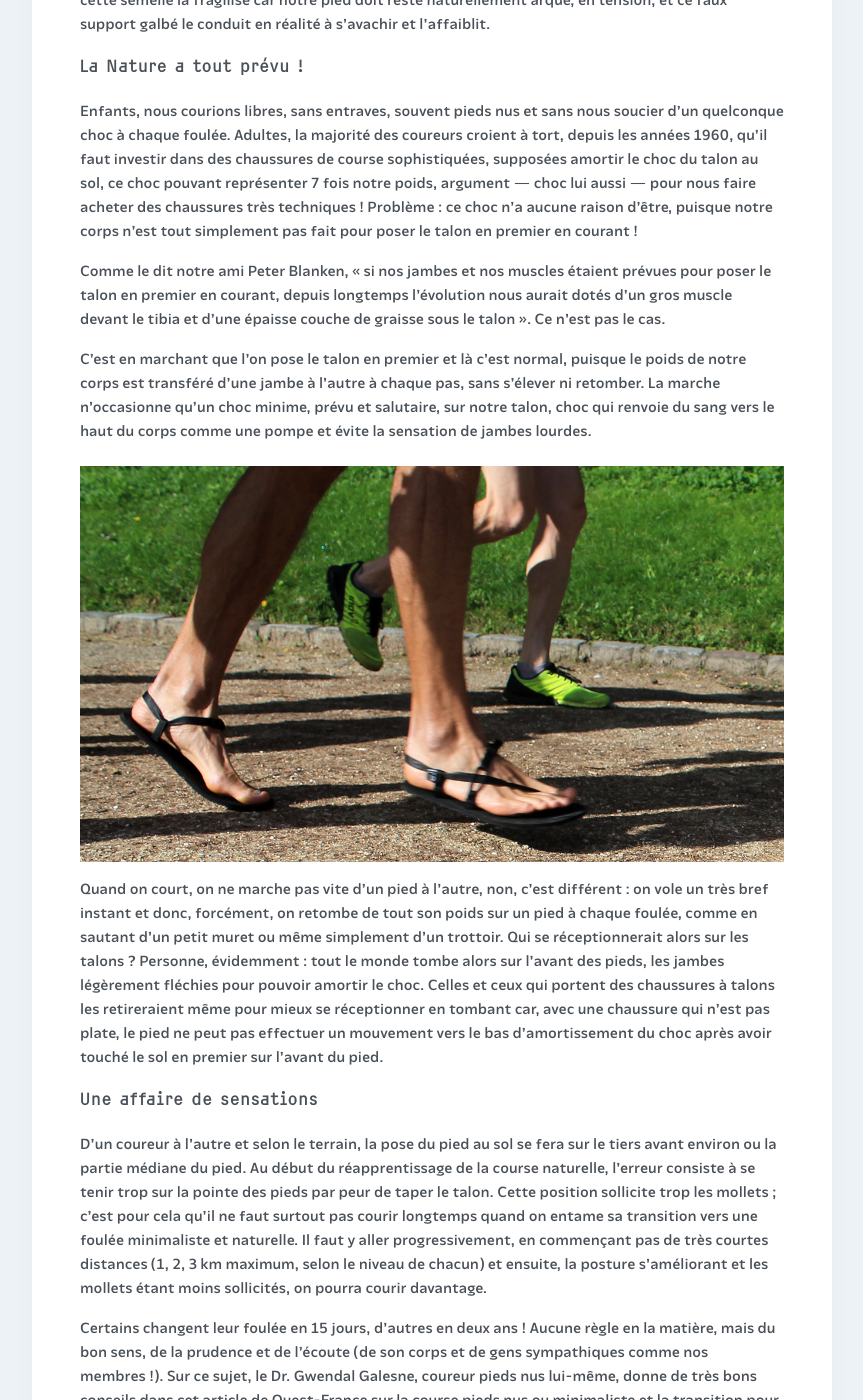
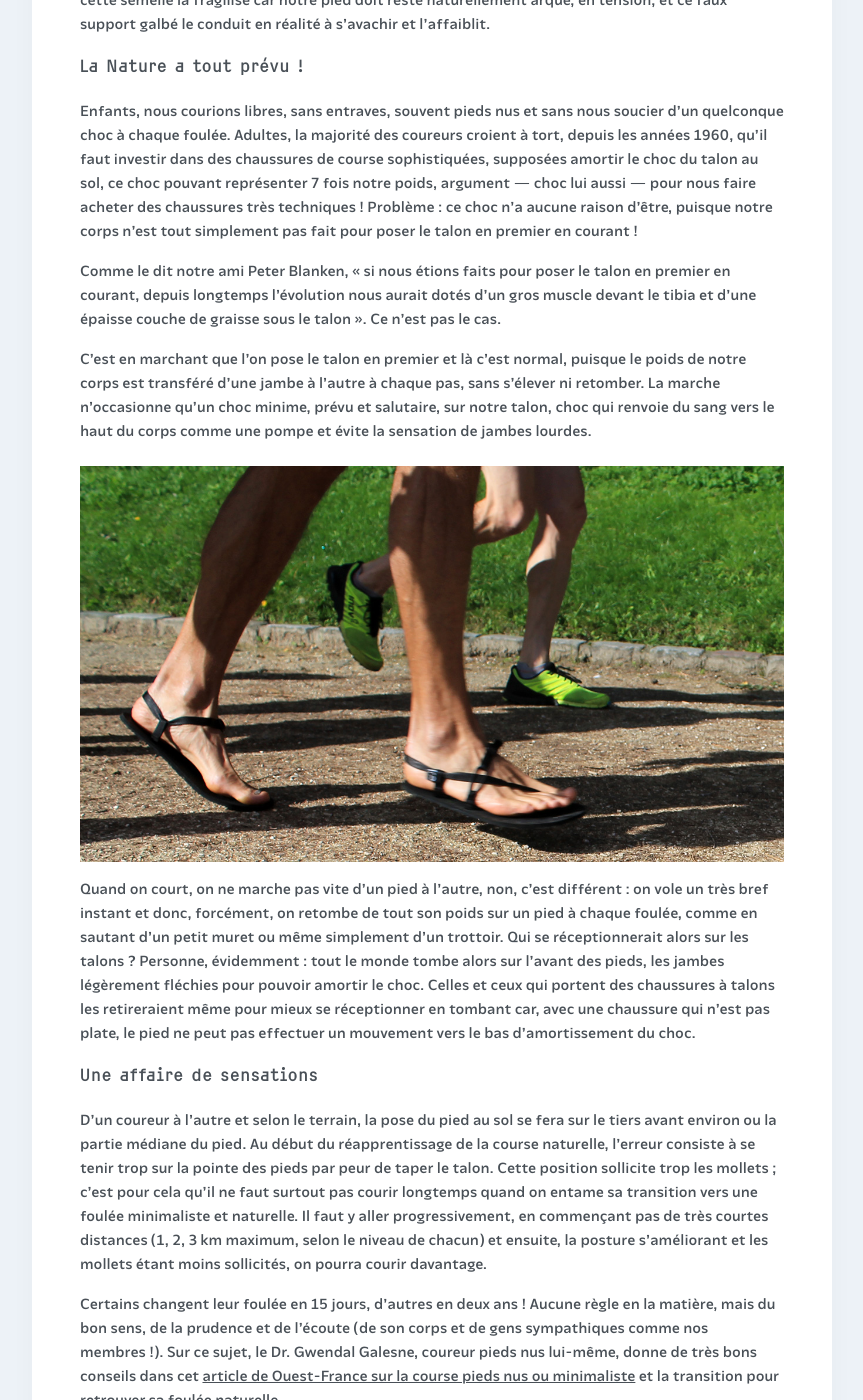
Before and after one commit to courirpaleo/courirpaleo.github.io, a Jekyll site: the page built from _pages-secondary/foulee-naturelle.md, in a window 1280 px wide and 1400 px high, scrolled down 994 px. Shown: the whole window, without its empty margins (208-1071 px from the left). Built offline with Jekyll 4.4.1, drawn with Linux system fonts in a browser that asks for light colours; some web fonts are replaced; some of the changed text lies outside the part shown.

Commit message:
Update foulee-naturelle.md

```diff
--- a/_pages-secondary/foulee-naturelle.md
+++ b/_pages-secondary/foulee-naturelle.md
@@ -17,12 +17,12 @@
 
 Enfants, nous courions libres, sans entraves, souvent pieds nus et sans nous soucier d'un quelconque choc à chaque foulée. Adultes, la majorité des coureurs croient à tort, depuis les années 1960, qu'il faut investir dans des chaussures de course sophistiquées, supposées amortir le choc du talon au sol, ce choc pouvant représenter 7 fois notre poids, argument&nbsp;&mdash;&nbsp;choc lui aussi&nbsp;&mdash;&nbsp;pour nous faire acheter des chaussures très techniques&nbsp;! Problème&nbsp;: ce choc n'a aucune raison d'être, puisque notre corps n'est tout simplement pas fait pour poser le talon en premier en courant&nbsp;!
 
-Comme le dit notre ami Peter Blanken, «&nbsp;si nos jambes et nos muscles étaient prévues pour poser le talon en premier en courant, depuis longtemps l'évolution nous aurait dotés d'un gros muscle devant le tibia et d'une épaisse couche de graisse sous le talon&nbsp;». Ce n'est pas le cas.
+Comme le dit notre ami Peter Blanken, «&nbsp;si nous étions faits pour poser le talon en premier en courant, depuis longtemps l'évolution nous aurait dotés d'un gros muscle devant le tibia et d'une épaisse couche de graisse sous le talon&nbsp;». Ce n'est pas le cas.
 
 C'est en marchant que l'on pose le talon en premier et là c'est normal, puisque le poids de notre corps est transféré d'une jambe à l'autre à chaque pas, sans s'élever ni retomber. La marche n'occasionne qu'un choc minime, prévu et salutaire, sur notre talon, choc qui renvoie du sang vers le haut du corps comme une pompe et évite la sensation de jambes lourdes.
 
 ![Courir Paleo](/assets/images/CourirPaleo_foulee_Parc-Montsouris_pieds_1200px.jpg)
-Quand on court, on ne marche pas vite d'un pied à l'autre, non, c'est différent&nbsp;: on vole un très bref instant et donc, forcément, on retombe de tout son poids sur un pied à chaque foulée, comme en sautant d'un petit muret ou même simplement d'un trottoir. Qui se réceptionnerait alors sur les talons&nbsp;? Personne, évidemment&nbsp;: tout le monde tombe alors sur l'avant des pieds, les jambes légèrement fléchies pour pouvoir amortir le choc. Celles et ceux qui portent des chaussures à talons les retireraient même pour mieux se réceptionner en tombant car, avec une chaussure qui n'est pas plate, le pied ne peut pas effectuer un mouvement vers le bas d'amortissement du choc après avoir touché le sol en premier sur l'avant du pied.
+Quand on court, on ne marche pas vite d'un pied à l'autre, non, c'est différent&nbsp;: on vole un très bref instant et donc, forcément, on retombe de tout son poids sur un pied à chaque foulée, comme en sautant d'un petit muret ou même simplement d'un trottoir. Qui se réceptionnerait alors sur les talons&nbsp;? Personne, évidemment&nbsp;: tout le monde tombe alors sur l'avant des pieds, les jambes légèrement fléchies pour pouvoir amortir le choc. Celles et ceux qui portent des chaussures à talons les retireraient même pour mieux se réceptionner en tombant car, avec une chaussure qui n'est pas plate, le pied ne peut pas effectuer un mouvement vers le bas d'amortissement du choc.
 
 ### Une affaire de sensations
 D'un coureur à l'autre et selon le terrain, la pose du pied au sol se fera sur le tiers avant environ ou la partie médiane du pied. Au début du réapprentissage de la course naturelle, l'erreur consiste à se tenir trop sur la pointe des pieds par peur de taper le talon. Cette position sollicite trop les mollets&nbsp;; c'est pour cela qu'il ne faut surtout pas courir longtemps quand on entame sa transition vers une foulée minimaliste et naturelle. Il faut y aller progressivement, en commençant pas de très courtes distances (1, 2, 3&nbsp;km maximum, selon le niveau de chacun) et ensuite, la posture s'améliorant et les mollets étant moins sollicités, on pourra courir davantage.
@@ -31,12 +31,12 @@
 
 Ensuite, plus on progresse, moins on sollicite les mollets et au contraire davantage les fessiers, afin d'engager la hanche et la jambe devant soi, le pied effleurant alors simplement le sol pour finir en mouvement de fouet vers l'arrière et nous propulser en avant.
 
-- Voir notre page [Presse](/presse) pour d'autres articles sur la foulée naturelle.
+- Voir notre page [Revue de presse](/presse) pour d'autres articles sur la foulée naturelle.
 - Voir notre page [Ressources](/ressources) pour d'autres conseils, des liens vers des livres et des coachs spécialistes de cette foulée.
 
 ![Courir Paleo](/assets/images/CourirPaleo_atelier_Bois-de-Vincennes_2017_foulees_1200px.jpg)
 
-Au club Courir Paléo, nous partageons nos impressions, nos expériences et nos conseils afin que chacun progresse sans se faire mal. Réapprendre à courir doit se faire doucement, intelligemment, en cherchant à identifier et décrire ses sensations. Les hésitations ou incertitudes, les mauvaises postures ou mauvais mouvements sont communs à presque tout le monde, mais les sensations sont personnelles et c'est d'elles que viendra la progression et pas de vouloir copier un autre coureur à l'identique. Un coureur léger et efficient, effleurant le sol sans efforts, nous inspirera pour s'en approcher, mais la foulée des uns n'est pas celle des autres et chacun doit trouver la sienne.
+Au club Courir Paléo, nous partageons nos impressions, nos expériences et nos conseils afin que chacun progresse sans se faire mal. Réapprendre à courir doit se faire doucement, intelligemment, en cherchant à identifier et décrire ses sensations. Les hésitations ou incertitudes, les mauvaises postures ou mauvais mouvements sont communs à presque tout le monde, mais les sensations sont personnelles et c'est d'elles que viendra la progression. Un coureur léger et efficient, effleurant le sol sans efforts, nous inspirera pour s'en approcher, mais la foulée des uns n'est pas celle des autres et chacun doit trouver la sienne.
 
 Nous aidons ainsi chacun à ressentir ce qui se passe dans le pied, la jambe, le dos, les épaules, la tête, etc. quand on court&nbsp;; par des démonstrations et des exercices simples, sans forcer et très prudemment, nous permettons à chacun de savoir où et comment porter son effort pour trouver ou retrouver sa foulée normale.
 
```
Also changed, not shown: other parts of _pages-secondary/foulee-naturelle.md (+1 -1 lines).
